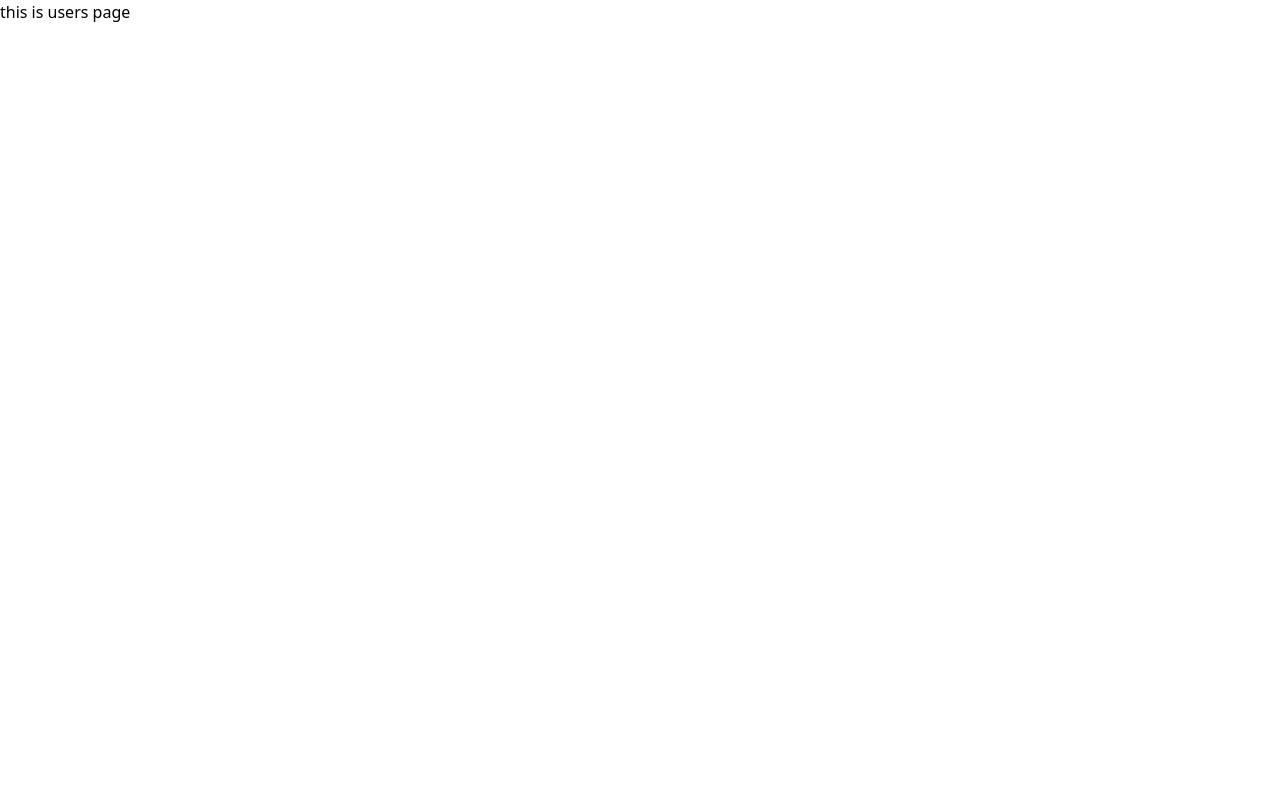
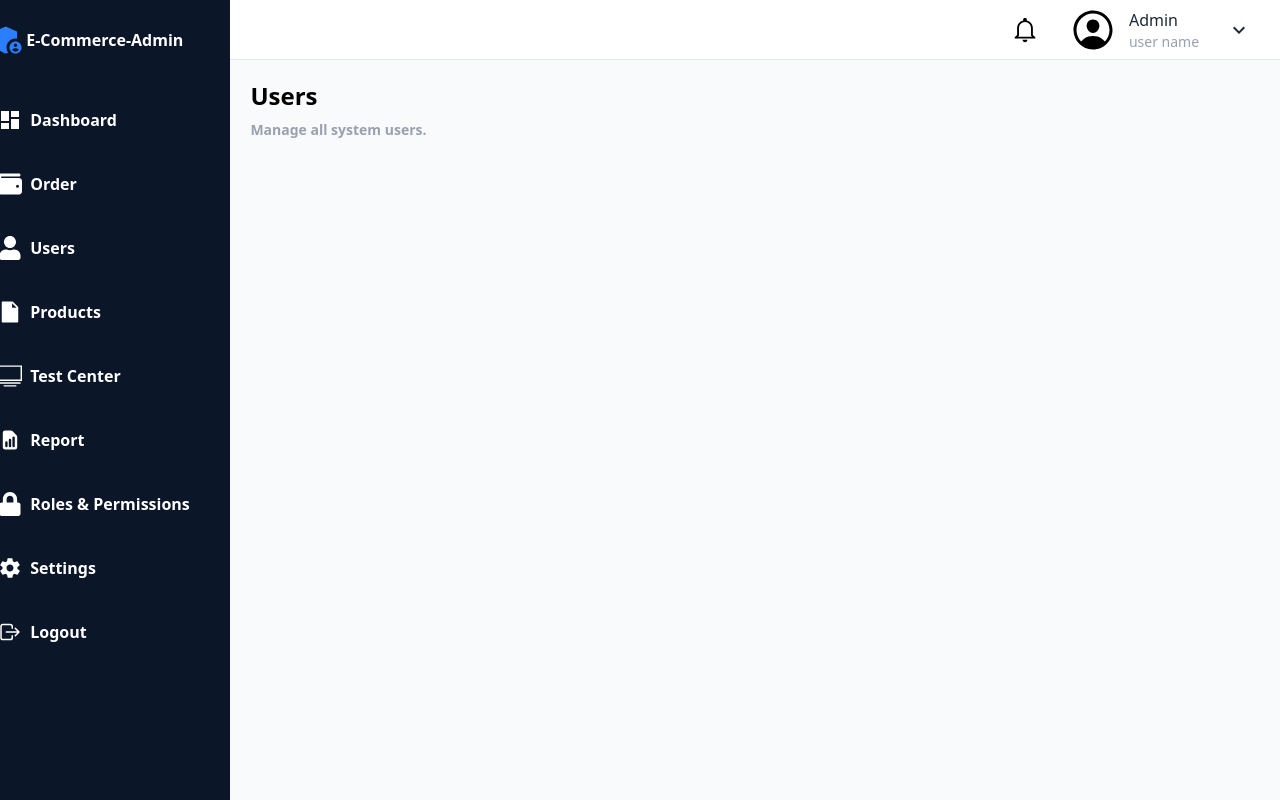
Before and after one commit to haowei0218/E-Commerce-Admin-Dashboard-with-QA-Test-Center, a Next.js app in the folder frontend/: page /users in a window 1280 px wide. Built offline with nearby package versions, Linux system fonts and the light colour scheme.

Commit message:
feat(user) : create users page layout

```diff
--- a/frontend/app/dashboard/page.tsx
+++ b/frontend/app/dashboard/page.tsx
@@ -19,7 +19,7 @@ import NavigationBar from '@/components/ui/NavigationBar'
 import DashboardCards from '@/components/ui/DashboardCards'
 const sidebarIconStyle = 'text-2xl'
 
-const navigationBarList = [
+export const navigationBarList = [
   {
     sidebarName: 'Dashboard',
     sidebarIcon: <MdDashboard className={sidebarIconStyle} />,
--- a/frontend/app/page.tsx
+++ b/frontend/app/page.tsx
@@ -1,5 +1,5 @@
 import Image from 'next/image'
 import { redirect } from 'next/navigation'
 export default function Home() {
-  redirect('/Login')
+  redirect('/login')
 }
--- a/frontend/app/users/page.tsx
+++ b/frontend/app/users/page.tsx
@@ -1,7 +1,23 @@
+import NavigationBar from '@/components/ui/NavigationBar'
+import { navigationBarList } from '../dashboard/page'
+import { Header } from '@/components/Header'
 export default function Users() {
   return (
-    <div>
-      <h1>this is users page</h1>
+    <div className='w-full h-full flex'>
+      <NavigationBar navigaionbarList={navigationBarList} />
+      <div className='main w-full flex flex-col h-full'>
+        <Header />
+        <div className='bg-gray-50 w-full h-full p-5'>
+          <div className='flex flex-col gap-2'>
+            <h1 className='text-2xl'>
+              <strong>Users</strong>
+            </h1>
+            <span className='text-gray-400 text-sm font-bold'>
+              Manage all system users.
+            </span>
+          </div>
+        </div>
+      </div>
     </div>
   )
 }
--- /dev/null
+++ b/frontend/components/Header.tsx
@@ -0,0 +1,19 @@
+import { IoMdNotificationsOutline } from 'react-icons/io'
+import { IoPersonCircleOutline } from 'react-icons/io5'
+import { MdKeyboardArrowDown } from 'react-icons/md'
+
+export function Header() {
+  return (
+    <div className='title w-full min-h-15 bg-white flex justify-end items-center text-white border-b border-gray-200'>
+      <IoMdNotificationsOutline className='text-black text-3xl' />
+      <div className='flex w-60 h-full gap-3 items-center justify-center'>
+        <IoPersonCircleOutline className='text-black text-5xl' />
+        <div className='flex flex-col justify-center items-start h-full'>
+          <h1 className='text-gray-800 font-base text-base'>Admin</h1>
+          <span className='text-gray-400 text-sm'>user name</span>
+        </div>
+        <MdKeyboardArrowDown className='text-gray-800 text-2xl ml-4' />
+      </div>
+    </div>
+  )
+}
```
